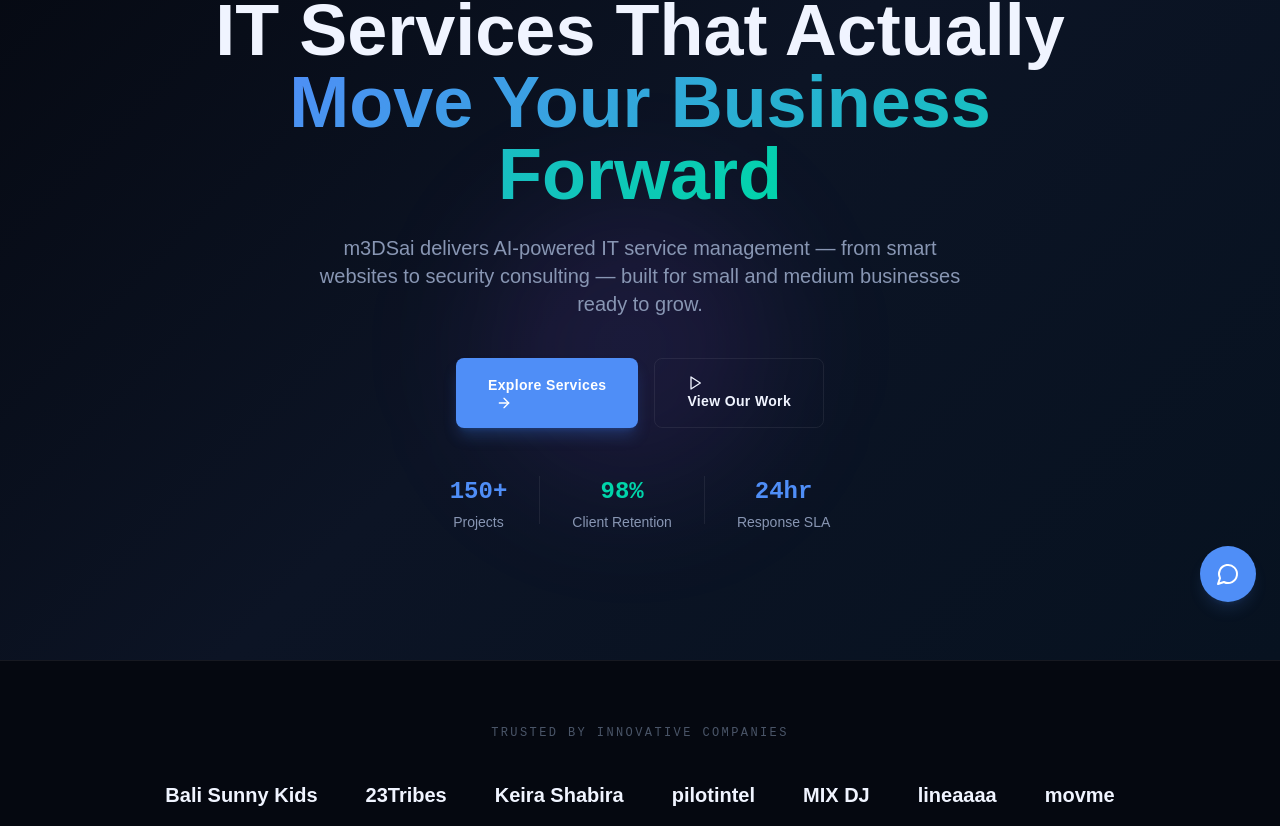
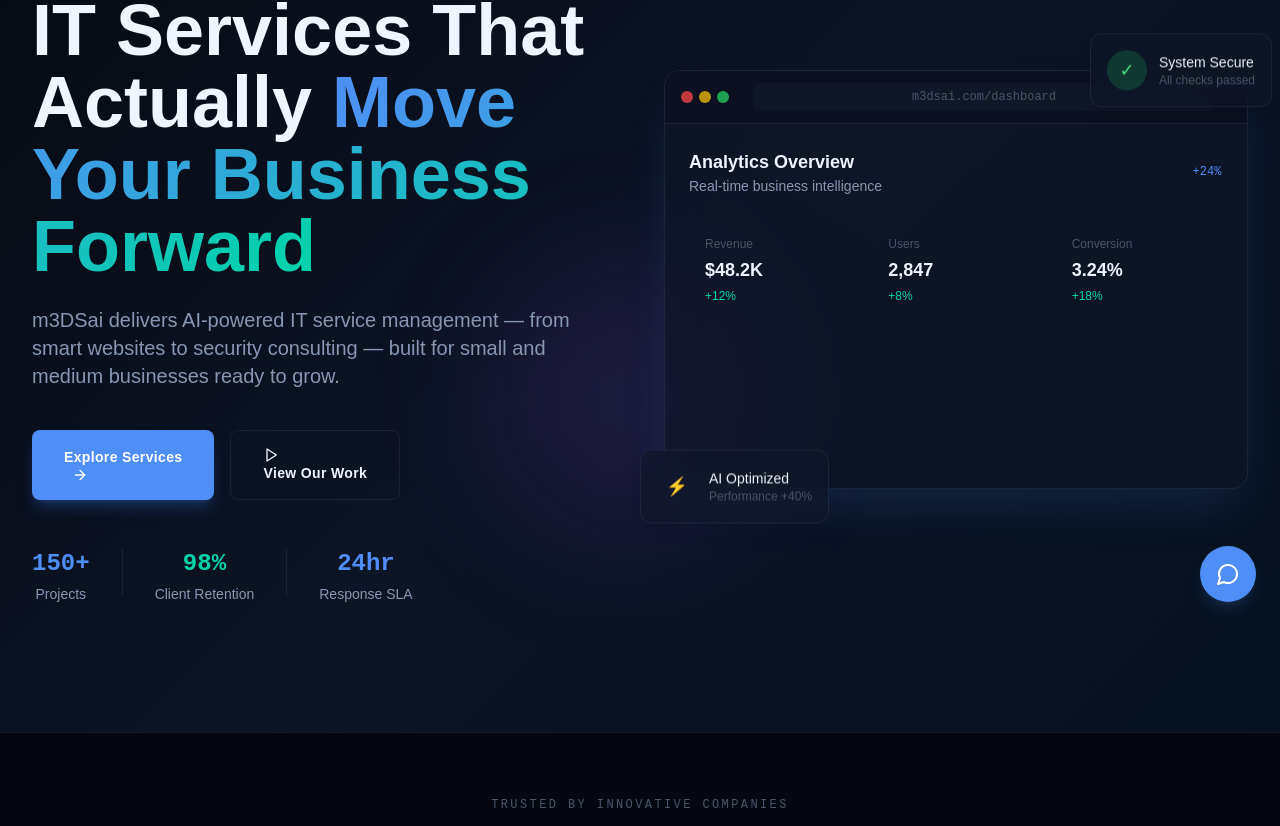
Before and after one commit to captmeds/m3dsai, a Next.js app: page / in a window 1280 px wide. Shown: the part 174-1000 px from the top of the page. Built offline with nearby package versions, Linux system fonts and the light colour scheme.

Commit message:
v5.02
Update content: clients, testimonials, AI services

```diff
--- a/components/GlowButton.tsx
+++ b/components/GlowButton.tsx
@@ -29,31 +29,22 @@
     outline: "bg-transparent border-2 border-accent-primary text-accent-primary hover:bg-accent-primary hover:text-white"
   };
 
-  const combinedClassName = `${baseStyles} ${variants[variant]} ${className}`;
-
-  if (href) {
-    return (
-      <Link href={href} className={combinedClassName}>
-        <span className="relative z-10">{children}</span>
-        {variant === "primary" && (
-          <div className="absolute inset-0 bg-gradient-to-r from-blue-600 to-cyan-500 opacity-0 group-hover:opacity-100 transition-opacity duration-300" />
-        )}
-      </Link>
-    );
-  }
+  const Component = href ? Link : motion.button;
+  const props = href ? { href } : { onClick, type };
 
   return (
-    <motion.button
-      onClick={onClick}
-      type={type}
-      className={combinedClassName}
+    <Component
+      {...props}
+      className={`${baseStyles} ${variants[variant]} ${className}`}
       whileHover={{ scale: 1.03 }}
       whileTap={{ scale: 0.98 }}
     >
       <span className="relative z-10">{children}</span>
       {variant === "primary" && (
-        <div className="absolute inset-0 bg-gradient-to-r from-blue-600 to-cyan-500 opacity-0 group-hover:opacity-100 transition-opacity duration-300" />
+        <motion.div
+          className="absolute inset-0 bg-gradient-to-r from-blue-600 to-cyan-500 opacity-0 group-hover:opacity-100 transition-opacity duration-300"
+        />
       )}
-    </motion.button>
+    </Component>
   );
 }
--- a/components/HeroSection.tsx
+++ b/components/HeroSection.tsx
@@ -43,7 +43,9 @@
       <div className="absolute inset-0 dot-grid opacity-[0.04]" />
 
       <div className="relative max-w-7xl mx-auto px-4 sm:px-6 lg:px-8 py-32">
-        <div className="max-w-4xl mx-auto text-center">
+        <div className="grid lg:grid-cols-2 gap-12 items-center">
+          {/* Left content */}
+          <div>
             <motion.div
               initial={{ opacity: 0, y: 30 }}
               animate={{ opacity: 1, y: 0 }}
@@ -68,7 +70,7 @@
               initial={{ opacity: 0, y: 30 }}
               animate={{ opacity: 1, y: 0 }}
               transition={{ duration: 0.6, delay: 0.4 }}
-            className="text-text-secondary text-lg sm:text-xl leading-relaxed mb-10 max-w-2xl mx-auto"
+              className="text-text-secondary text-lg sm:text-xl leading-relaxed mb-10 max-w-xl"
             >
               m3DSai delivers AI-powered IT service management — from smart websites to security consulting — built for small and medium businesses ready to grow.
             </motion.p>
@@ -77,7 +79,7 @@
               initial={{ opacity: 0, y: 30 }}
               animate={{ opacity: 1, y: 0 }}
               transition={{ duration: 0.6, delay: 0.5 }}
-            className="flex flex-wrap gap-4 justify-center mb-12"
+              className="flex flex-wrap gap-4 mb-12"
             >
               <GlowButton href="/services/website-design/" variant="primary">
                 Explore Services
@@ -94,7 +96,7 @@
               initial={{ opacity: 0, y: 30 }}
               animate={{ opacity: 1, y: 0 }}
               transition={{ duration: 0.6, delay: 0.6 }}
-            className="flex flex-wrap gap-8 justify-center"
+              className="flex flex-wrap gap-8"
             >
               <div className="text-center">
                 <AnimatedCounter target={150} suffix="+" className="text-2xl text-accent-primary" />
@@ -112,6 +114,105 @@
               </div>
             </motion.div>
           </div>
+
+          {/* Right visual */}
+          <motion.div
+            initial={{ opacity: 0, scale: 0.9 }}
+            animate={{ opacity: 1, scale: 1 }}
+            transition={{ duration: 0.8, delay: 0.4 }}
+            className="hidden lg:block relative"
+          >
+            <div className="relative">
+              {/* Browser mockup */}
+              <div className="glass rounded-2xl overflow-hidden shadow-2xl shadow-accent-glow border border-border">
+                <div className="bg-bg-secondary px-4 py-3 flex items-center gap-2 border-b border-border">
+                  <div className="flex gap-1.5">
+                    <div className="w-3 h-3 rounded-full bg-red-500/80" />
+                    <div className="w-3 h-3 rounded-full bg-yellow-500/80" />
+                    <div className="w-3 h-3 rounded-full bg-green-500/80" />
+                  </div>
+                  <div className="flex-1 mx-4">
+                    <div className="bg-bg-card rounded-md px-3 py-1.5 text-xs text-text-muted font-mono text-center">
+                      m3dsai.com/dashboard
+                    </div>
+                  </div>
+                </div>
+                <div className="p-6 space-y-4">
+                  <div className="flex items-center justify-between mb-6">
+                    <div>
+                      <h3 className="font-display text-lg font-bold text-text-primary">Analytics Overview</h3>
+                      <p className="text-text-secondary text-sm">Real-time business intelligence</p>
+                    </div>
+                    <div className="flex gap-2">
+                      <div className="w-8 h-8 rounded-lg bg-accent-primary/20 flex items-center justify-center">
+                        <span className="text-accent-primary text-xs font-mono">+24%</span>
+                      </div>
+                    </div>
+                  </div>
+
+                  <div className="grid grid-cols-3 gap-4">
+                    {[
+                      { label: "Revenue", value: "$48.2K", change: "+12%" },
+                      { label: "Users", value: "2,847", change: "+8%" },
+                      { label: "Conversion", value: "3.24%", change: "+18%" }
+                    ].map((stat, i) => (
+                      <div key={i} className="bg-bg-card/50 rounded-xl p-4">
+                        <p className="text-text-muted text-xs mb-1">{stat.label}</p>
+                        <p className="font-display text-lg font-bold text-text-primary">{stat.value}</p>
+                        <p className="text-accent-secondary text-xs mt-1">{stat.change}</p>
+                      </div>
+                    ))}
+                  </div>
+
+                  <div className="bg-bg-card/50 rounded-xl p-4 h-32 flex items-end gap-2">
+                    {[40, 65, 45, 80, 55, 90, 70, 85, 60, 75, 50, 95].map((height, i) => (
+                      <motion.div
+                        key={i}
+                        initial={{ height: 0 }}
+                        animate={{ height: `${height}%` }}
+                        transition={{ duration: 0.5, delay: 0.8 + i * 0.05 }}
+                        className="flex-1 bg-gradient-to-t from-accent-primary/60 to-accent-primary/20 rounded-t"
+                      />
+                    ))}
+                  </div>
+                </div>
+              </div>
+
+              {/* Floating elements */}
+              <motion.div
+                animate={{ y: [0, -15, 0] }}
+                transition={{ duration: 4, repeat: Infinity, ease: "easeInOut" }}
+                className="absolute -top-6 -right-6 glass rounded-xl p-4 shadow-lg"
+              >
+                <div className="flex items-center gap-3">
+                  <div className="w-10 h-10 rounded-full bg-green-500/20 flex items-center justify-center">
+                    <span className="text-green-400 text-lg">✓</span>
+                  </div>
+                  <div>
+                    <p className="text-text-primary text-sm font-medium">System Secure</p>
+                    <p className="text-text-muted text-xs">All checks passed</p>
+                  </div>
+                </div>
+              </motion.div>
+
+              <motion.div
+                animate={{ y: [0, 15, 0] }}
+                transition={{ duration: 5, repeat: Infinity, ease: "easeInOut" }}
+                className="absolute -bottom-6 -left-6 glass rounded-xl p-4 shadow-lg"
+              >
+                <div className="flex items-center gap-3">
+                  <div className="w-10 h-10 rounded-full bg-accent-primary/20 flex items-center justify-center">
+                    <span className="text-accent-primary text-lg">⚡</span>
+                  </div>
+                  <div>
+                    <p className="text-text-primary text-sm font-medium">AI Optimized</p>
+                    <p className="text-text-muted text-xs">Performance +40%</p>
+                  </div>
+                </div>
+              </motion.div>
+            </div>
+          </motion.div>
+        </div>
       </div>
     </section>
   );
--- a/components/TrustedBy.tsx
+++ b/components/TrustedBy.tsx
@@ -3,7 +3,7 @@
 import { motion } from "framer-motion";
 
 const clients = [
-  "Bali Sunny Kids", "23Tribes", "Keira Shabira", "pilotintel", "MIX DJ", "lineaaaa", "movme"
+  "TechFlow", "RetailMax", "SecureFinance", "GrowthMarketing", "StartupBoost", "MediCare Plus"
 ];
 
 export default function TrustedBy() {
--- a/lib/data.ts
+++ b/lib/data.ts
@@ -22,11 +22,10 @@
   {
     id: "ai-services",
     name: "AI Services",
-    description: "Intelligent automation and AI-powered solutions including OpenClaw setup and customization for your business.",
+    description: "Intelligent automation and AI-powered solutions for your business.",
     icon: "Brain",
     gradient: "from-purple-500 to-blue-500",
     features: [
-      "OpenClaw setup and customization",
       "AI chatbot integration",
       "Process automation",
       "Predictive analytics",
@@ -105,22 +104,22 @@
 export const testimonials = [
   {
     quote: "m3DSai transformed our outdated website into a lead-generating machine. Our conversion rate increased by 340% in just 3 months.",
-    name: "Tia",
-    company: "Bali Sunny Kids",
+    name: "Sarah Chen",
+    company: "TechFlow Solutions",
     role: "CEO",
     rating: 5
   },
   {
     quote: "The AI chatbot they built handles 80% of our customer inquiries automatically. It's like having a 24/7 support team.",
     name: "Marcus Johnson",
-    company: "lineaaaa",
+    company: "RetailMax",
     role: "Operations Director",
     rating: 5
   },
   {
     quote: "Their security audit uncovered vulnerabilities we didn't know existed. Professional, thorough, and actionable recommendations.",
-    name: "Elena Hermus",
-    company: "movme",
+    name: "Elena Rodriguez",
+    company: "SecureFinance",
     role: "CTO",
     rating: 5
   }
```
Also changed, not shown: 2 other files (tests, documents, lock files or other folders). Lines whose indentation alone changed are shown as unchanged.
